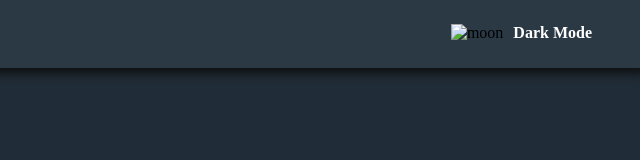
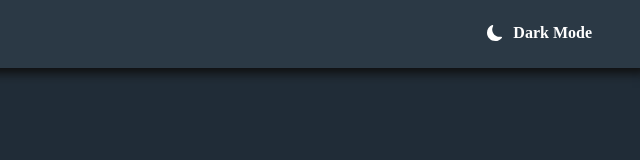
Before and after one commit to niol-show-projects/rest-country-api, a plain HTML site: page index.html in a window 1280 px wide. Both pictures are taken after a click on the picture 1120 px from the left and 33 px from the top of the page. Shown: the full height of the page, 640-1280 px from the left. Drawn offline with Linux system fonts and the light colour scheme.

Commit message:
rest code

```diff
--- a/index.html
+++ b/index.html
@@ -11,7 +11,7 @@
     <header>
         <h1>Where in the world?</h1>
         <div class="theme">
-            <img src="/rest-countries-api-with-color-theme-switcher-master/moon.svg" alt="moon" id="dark-mode-toggle">
+            <img src="/moon.svg" alt="moon" id="dark-mode-toggle">
             <p id="dark-mode-text">Light Mode</p>
         </div>
     </header>
--- a/index.js
+++ b/index.js
@@ -6,14 +6,14 @@ const text = document.getElementById('dark-mode-text');
 const enableDarkMode = () =>{
     document.body.classList.add('darkmode')
     localStorage.setItem('darkMode', 'enabled')
-    darkModeToggle.src = '/rest-countries-api-with-color-theme-switcher-master/moon-fill-white.svg'
+    darkModeToggle.src = '/moon-fill-white.svg'
     text.innerText = 'Dark Mode'
 }
 
 const disableDarkMode = () =>{
     document.body.classList.remove('darkmode')
     localStorage.setItem('darkMode', 'null')
-    darkModeToggle.src= '/rest-countries-api-with-color-theme-switcher-master/moon.svg'
+    darkModeToggle.src= '/moon.svg'
     text.innerText = 'Light Mode'
 }
 if (darkMode === 'enabled'){
```
Also changed, not shown: moon-fill-white.svg (added), moon.svg (added).
